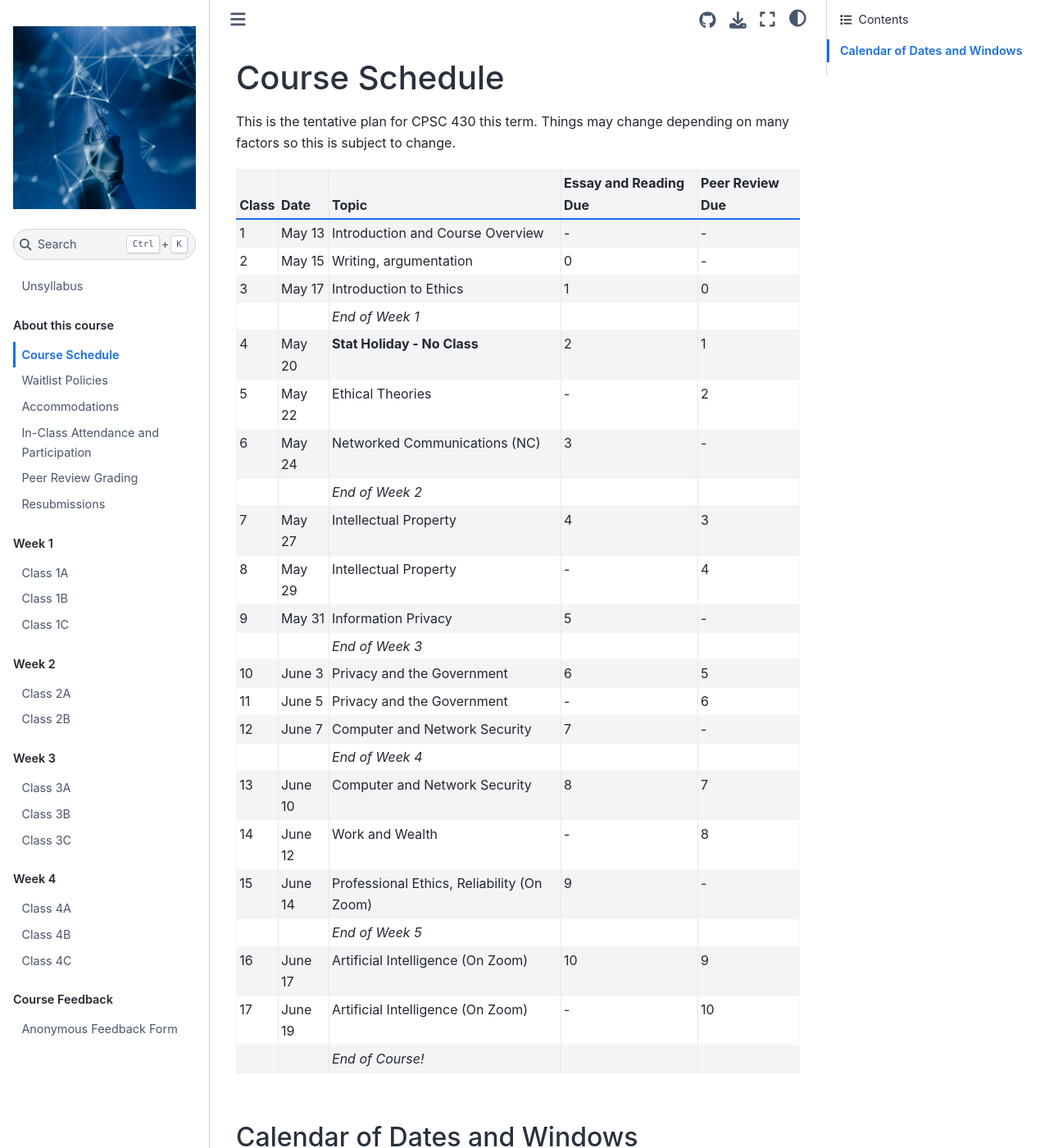
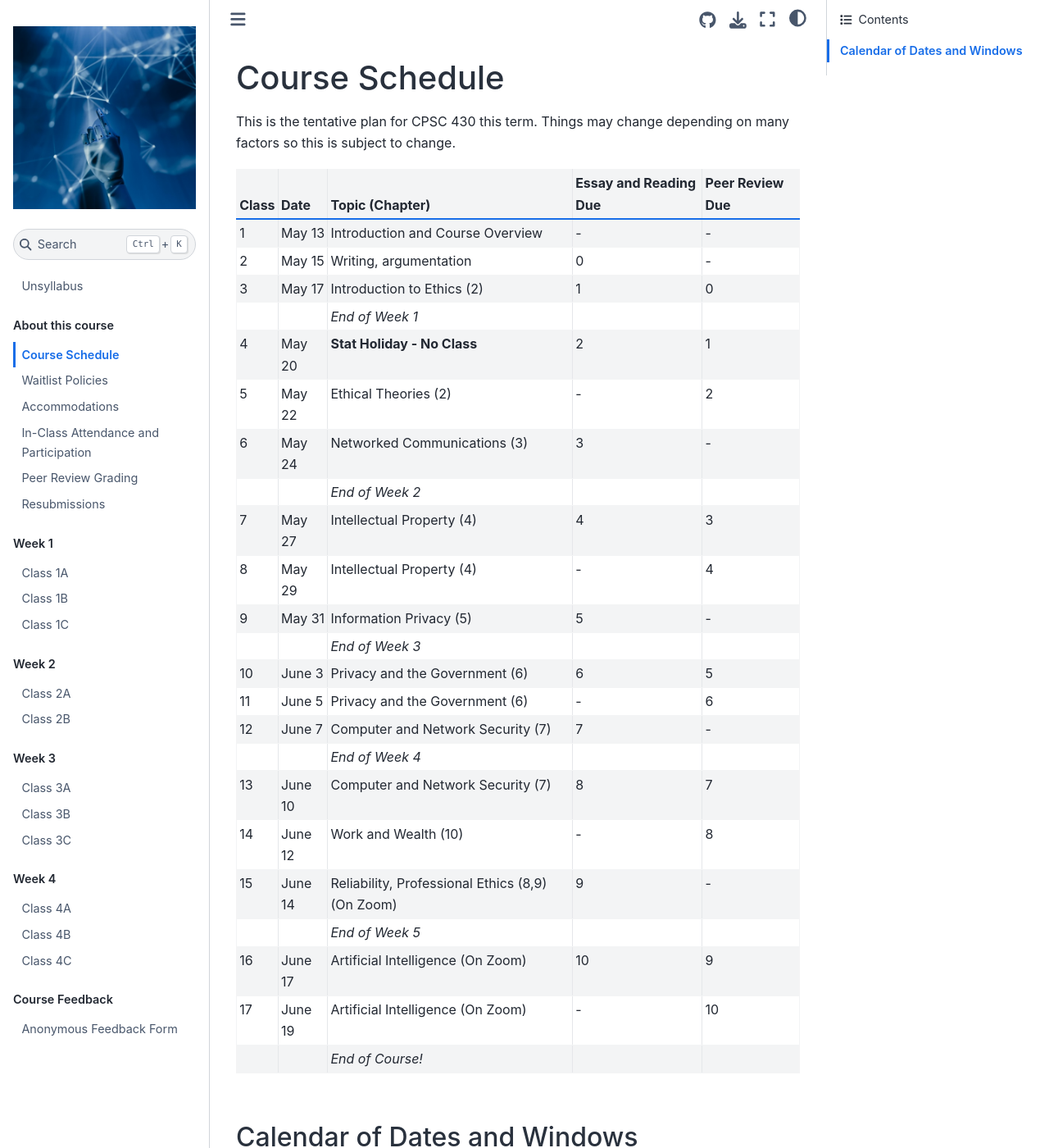
Before and after one commit to UBC-CS/cpsc430, a Jupyter Book: the page built from about/course_schedule.md, in a window 1280 px wide and 1400 px high. Shown: the whole window at 82% size. Built offline with Jupyter Book 1.0.4 settings and Sphinx 7.4.7 and the Sphinx Book theme 1.1.4, drawn with Linux system fonts in a browser that asks for light colours.

Commit message:
update topics and chapters

```diff
--- a/about/syllabus_bits/schedule.md
+++ b/about/syllabus_bits/schedule.md
@@ -1,31 +1,31 @@
 This is the tentative plan for {{ COURSE_CODE }} this term.
 Things may change depending on many factors so this is subject to change.
 
-| Class | Date    | Topic                                      | Essay and Reading Due | Peer Review Due |
-|-------|---------|--------------------------------------------|-----------------------|-----------------|
-| 1     | May 13  | Introduction and Course Overview           | -                     | -               |
-| 2     | May 15  | Writing, argumentation                     | 0                     | -               |
-| 3     | May 17  | Introduction to Ethics                     | 1                     | 0               |
-|       |         | *End of Week 1*                            |                       |                 |
-| 4     | May 20  | **Stat Holiday - No Class**                | 2                     | 1               |
-| 5     | May 22  | Ethical Theories                           | -                     | 2               |
-| 6     | May 24  | Networked Communications (NC)              | 3                     | -               |
-|       |         | *End of Week 2*                            |                       |                 |
-| 7     | May 27  | Intellectual Property                      | 4                     | 3               |
-| 8     | May 29  | Intellectual Property                      | -                     | 4               |
-| 9     | May 31  | Information Privacy                        | 5                     | -               |
-|       |         | *End of Week 3*                            |                       |                 |
-| 10    | June 3  | Privacy and the Government                 | 6                     | 5               |
-| 11    | June 5  | Privacy and the Government                 | -                     | 6               |
-| 12    | June 7  | Computer and Network Security              | 7                     | -               |
-|       |         | *End of Week 4*                            |                       |                 |
-| 13    | June 10 | Computer and Network Security              | 8                     | 7               |
-| 14    | June 12 | Work and Wealth                            | -                     | 8               |
-| 15    | June 14 | Professional Ethics, Reliability (On Zoom) | 9                     | -               |
-|       |         | *End of Week 5*                            |                       |                 |
-| 16    | June 17 | Artificial Intelligence (On Zoom)          | 10                    | 9               |
-| 17    | June 19 | Artificial Intelligence  (On Zoom)         | -                     | 10              |
-|       |         | *End of Course!*                           |                       |                 |
+| Class | Date    | Topic (Chapter)                                  | Essay and Reading Due | Peer Review Due |
+|-------|---------|--------------------------------------------------|-----------------------|-----------------|
+| 1     | May 13  | Introduction and Course Overview                 | -                     | -               |
+| 2     | May 15  | Writing, argumentation                           | 0                     | -               |
+| 3     | May 17  | Introduction to Ethics (2)                       | 1                     | 0               |
+|       |         | *End of Week 1*                                  |                       |                 |
+| 4     | May 20  | **Stat Holiday - No Class**                      | 2                     | 1               |
+| 5     | May 22  | Ethical Theories (2)                             | -                     | 2               |
+| 6     | May 24  | Networked Communications (3)                     | 3                     | -               |
+|       |         | *End of Week 2*                                  |                       |                 |
+| 7     | May 27  | Intellectual Property (4)                        | 4                     | 3               |
+| 8     | May 29  | Intellectual Property (4)                        | -                     | 4               |
+| 9     | May 31  | Information Privacy (5)                          | 5                     | -               |
+|       |         | *End of Week 3*                                  |                       |                 |
+| 10    | June 3  | Privacy and the Government (6)                   | 6                     | 5               |
+| 11    | June 5  | Privacy and the Government (6)                   | -                     | 6               |
+| 12    | June 7  | Computer and Network Security (7)                | 7                     | -               |
+|       |         | *End of Week 4*                                  |                       |                 |
+| 13    | June 10 | Computer and Network Security (7)                | 8                     | 7               |
+| 14    | June 12 | Work and Wealth (10)                             | -                     | 8               |
+| 15    | June 14 | Reliability, Professional Ethics (8,9) (On Zoom) | 9                     | -               |
+|       |         | *End of Week 5*                                  |                       |                 |
+| 16    | June 17 | Artificial Intelligence (On Zoom)                | 10                    | 9               |
+| 17    | June 19 | Artificial Intelligence (On Zoom)               | -                     | 10              |
+|       |         | *End of Course!*                                 |                       |                 |
 
 ## Calendar of Dates and Windows
 
```
